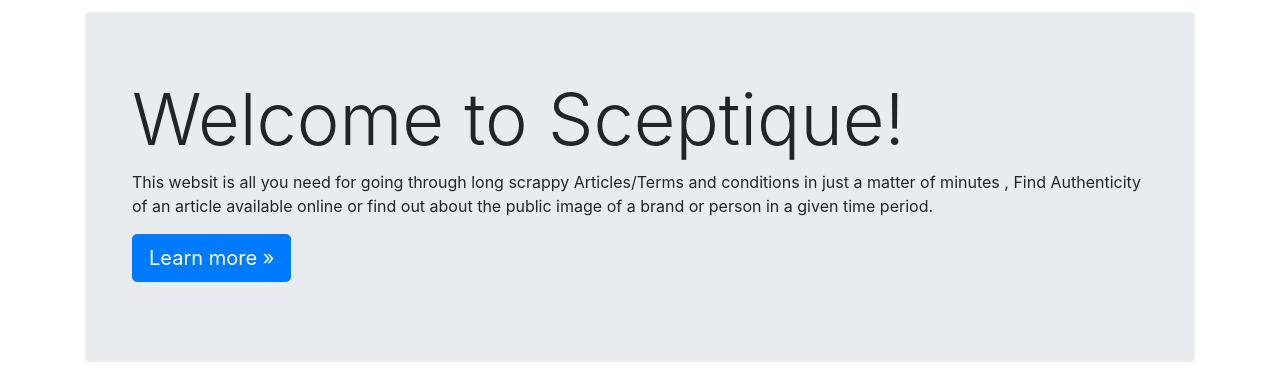
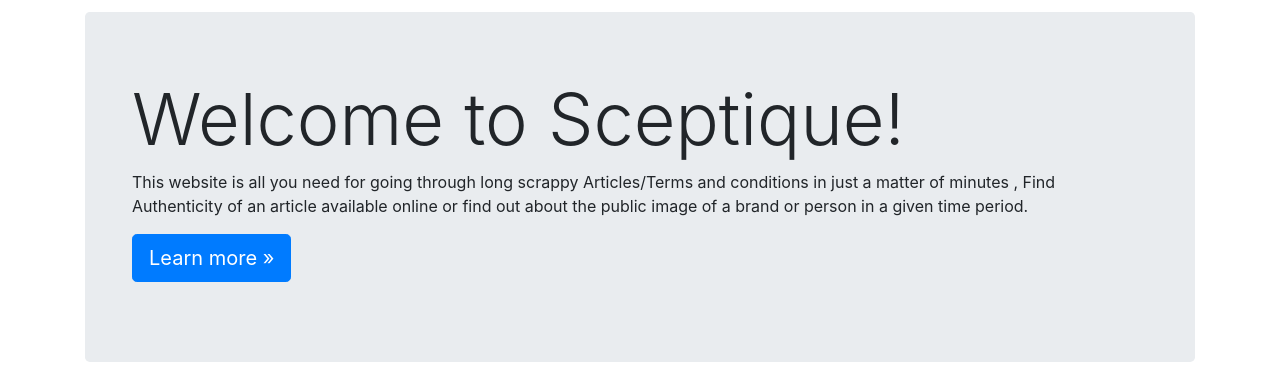
Before and after one commit to Yatharth-2003/Sceptique, a Django app: page / in a window 1280 px wide. Shown: the part 609-991 px from the top of the page. Run offline with Django 4.2, Linux system fonts and the light colour scheme.

Commit message:
fixed typo

```diff
--- a/templates/index.html
+++ b/templates/index.html
@@ -183,7 +183,7 @@
   <div class="container">
     <h1 class="display-3">Welcome to Sceptique!</h1>
     <p>
-      This websit is all you need for going through long scrappy Articles/Terms and conditions in just a matter of minutes , Find Authenticity of an article available online or find out about the public image of a brand or person in a given time period.
+      This website is all you need for going through long scrappy Articles/Terms and conditions in just a matter of minutes , Find Authenticity of an article available online or find out about the public image of a brand or person in a given time period.
     </p>
     <p>
       <a class="btn btn-primary btn-lg" href="/about" role="button">Learn more »</a>
```
